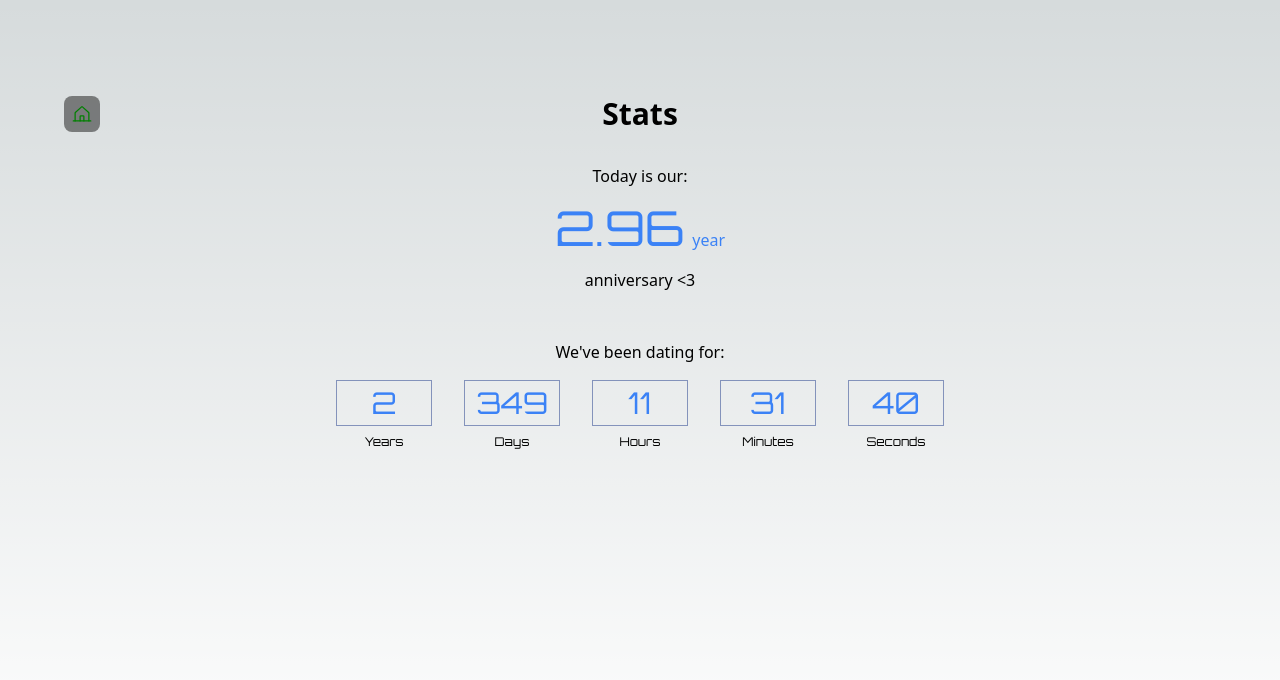
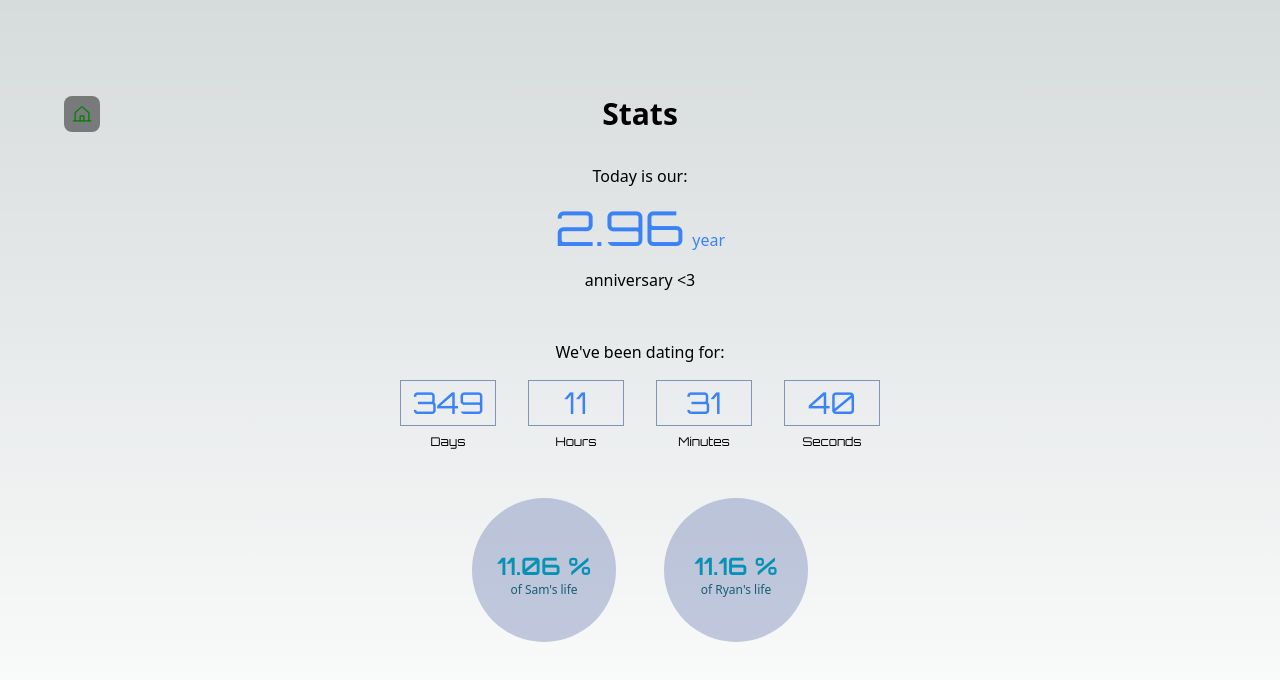
Before and after one commit to ryanfurrh/sam-aswellas-ryan, a Next.js app: page /stats in a window 1280 px wide. Shown: the top 680 px of the page. Built offline with nearby package versions, Linux system fonts and the light colour scheme.

Commit message:
Add life percentage figures

```diff
--- a/src/components/RelationshipCounter.tsx
+++ b/src/components/RelationshipCounter.tsx
@@ -8,11 +8,17 @@ export default function RelationshipCounter() {
   const [minutes, setMinutes] = useState(0);
   const [seconds, setSeconds] = useState(0);
   const [anniversary, setAnniversary] = useState(0);
+  const [samPercentage, setSamPercentage] = useState(0);
+  const [ryanPercentage, setRyanPercentage] = useState(0);
   useEffect(() => {
+    const samTarget = new Date("02/03/1997");
+    const ryanTarget = new Date("04/30/1997");
     const target = new Date("11/05/2020 19:37:00");
     const interval = setInterval(() => {
       const now = new Date();
       const difference = now.getTime() - target.getTime();
+      const samDifference = now.getTime() - samTarget.getTime();
+      const ryanDifference = now.getTime() - ryanTarget.getTime();
       const y = Math.floor(difference / (1000 * 60 * 60 * 24) / 365);
       setYears(y);
       const d = Math.floor(difference / (1000 * 60 * 60 * 24) - y * 365);
@@ -25,21 +31,51 @@ export default function RelationshipCounter() {
       setMinutes(m);
       const s = Math.floor((difference % (1000 * 60)) / 1000);
       setSeconds(s);
+
+      // --- Anniversery percent calculation --- //
       const anni = parseFloat(
         (difference / (1000 * 60 * 60 * 24) / 365).toFixed(2)
       );
       setAnniversary(anni);
+
+      // --- Sam & Ryan life percentage calculation -- //
+      const sl = parseFloat(
+        (
+          (difference /
+            (1000 * 60 * 60 * 24) /
+            365 /
+            (samDifference / (1000 * 60 * 60 * 24) / 365)) *
+          100
+        ).toFixed(2)
+      );
+      Math;
+      setSamPercentage(sl);
+      const rl = parseFloat(
+        (
+          (difference /
+            (1000 * 60 * 60 * 24) /
+            365 /
+            (ryanDifference / (1000 * 60 * 60 * 24) / 365)) *
+          100
+        ).toFixed(2)
+      );
+      Math;
+      setRyanPercentage(rl);
     }, 1000);
 
     return () => clearInterval(interval);
   }, []);
 
   const timePair = [
-    { number: years, timeScale: "Years" },
     { number: days, timeScale: "Days" },
     { number: hours, timeScale: "Hours" },
     { number: minutes, timeScale: "Minutes" },
     { number: seconds, timeScale: "Seconds" },
+  ];
+
+  const lifePercentage = [
+    { percent: samPercentage, text: "of Sam's life" },
+    { percent: ryanPercentage, text: "of Ryan's life" },
   ];
 
   return (
@@ -69,6 +105,17 @@ export default function RelationshipCounter() {
           ))}
         </div>
       </div>
+      <div className="flex gap-12">
+        {lifePercentage.map((figure, index) => (
+          <div className="flex flex-col bg-blue-900/25 w-36 justify-center h-36 items-center rounded-full">
+            <h1 className="mt-2 font-orbitron z-10 font-semibold text-cyan-600 text-2xl">
+              {figure.percent} %
+              {/* <div className="bg-blue-950  w-20 h-20 absolute "></div> */}
+            </h1>
+            <h1 className="text-center text-xs text-cyan-800">{figure.text}</h1>
+          </div>
+        ))}
+      </div>
     </div>
   );
 }
```
